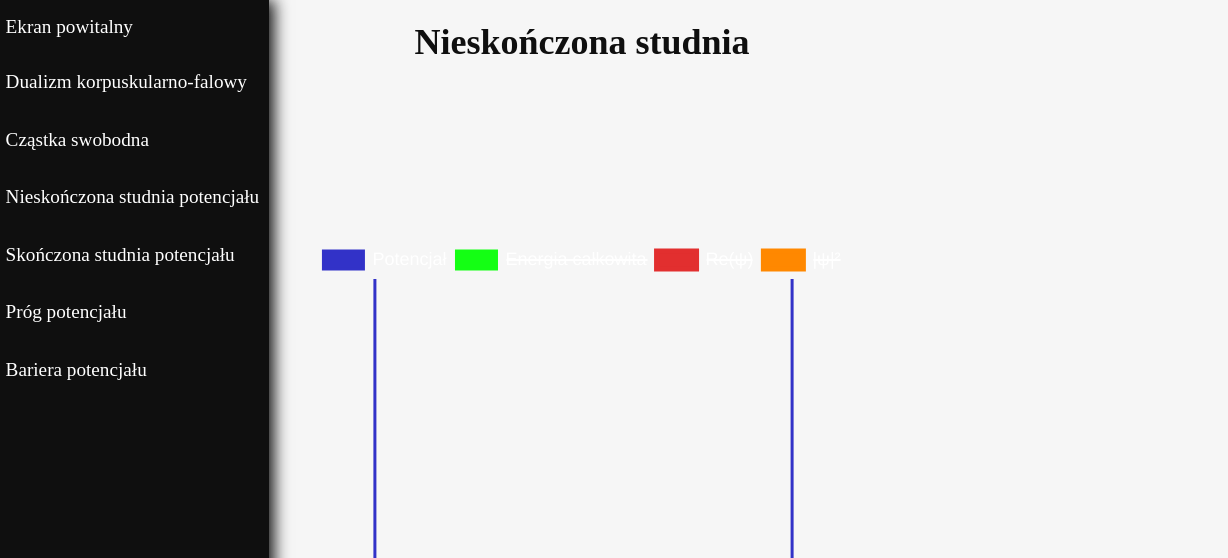
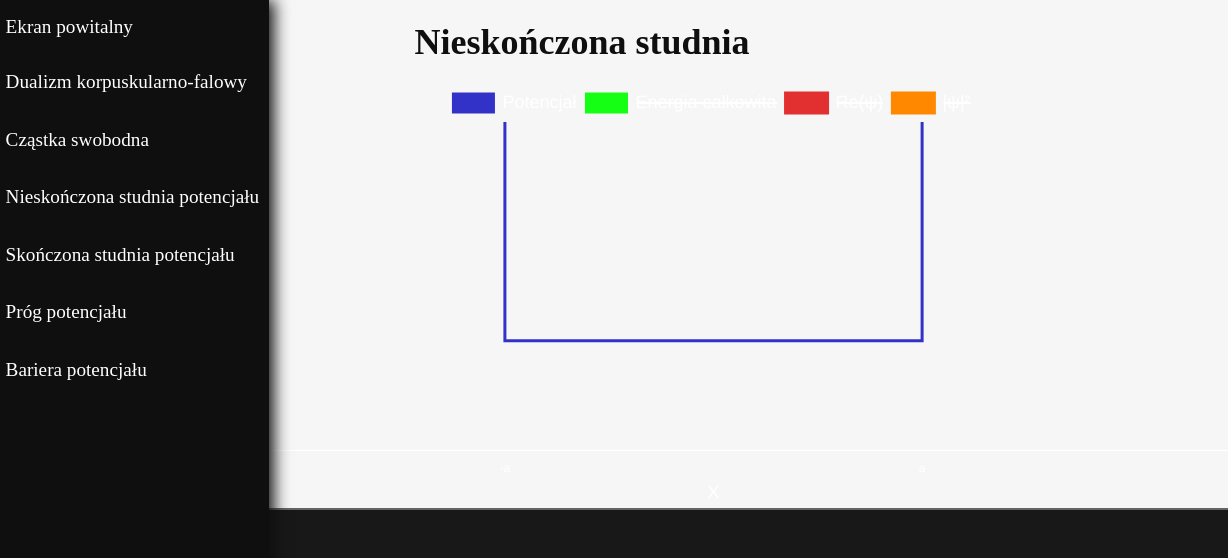
Before and after one commit to xAdiro/quantum-education, a website built with Vite: page src/html/infinite-well.html in a window 1280 px wide. Shown: the top 558 px of the page, 52-1280 px from the left. Built offline with nearby package versions, Linux system fonts and the light colour scheme.

Commit message:
imported missing css for infinite well

```diff
--- a/src/html/infinite-well.html
+++ b/src/html/infinite-well.html
@@ -2,6 +2,7 @@
   <head>
     <meta charset="UTF-8" />
     <link rel="stylesheet" href="/src/styles.css" />
+    <link rel="stylesheet" href="/src/styles/quantum-inf-well-tool.css">
     <title>Quantum learning</title>
     <!-- <script id="MathJax-script" async src="node_modules/mathjax/es5/tex-chtml.js"></script> -->
     <script
@@ -61,7 +62,7 @@
             class="quantum-total-energy slider"
           />
           <div class="info">n = <span class="n-value">1</span></div>
-          <canvas class="quantum-inf-well-chart" ></canvas>
+          <canvas class="quantum-inf-well-chart c" ></canvas>
         </div>
         <div class="narrator-box">
           <button class="narrator-box__back-button nav-button">&lt;</button>
```
